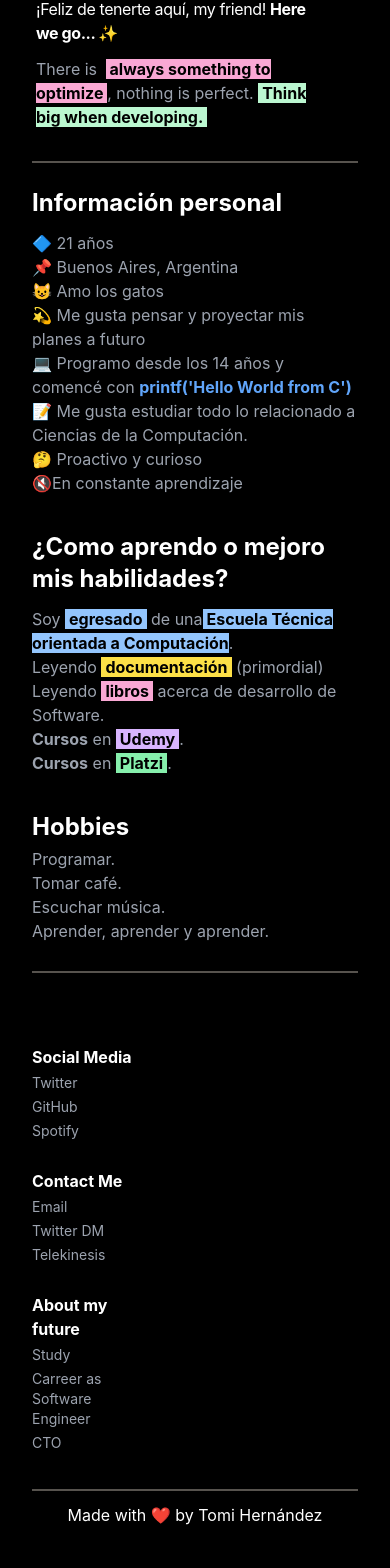
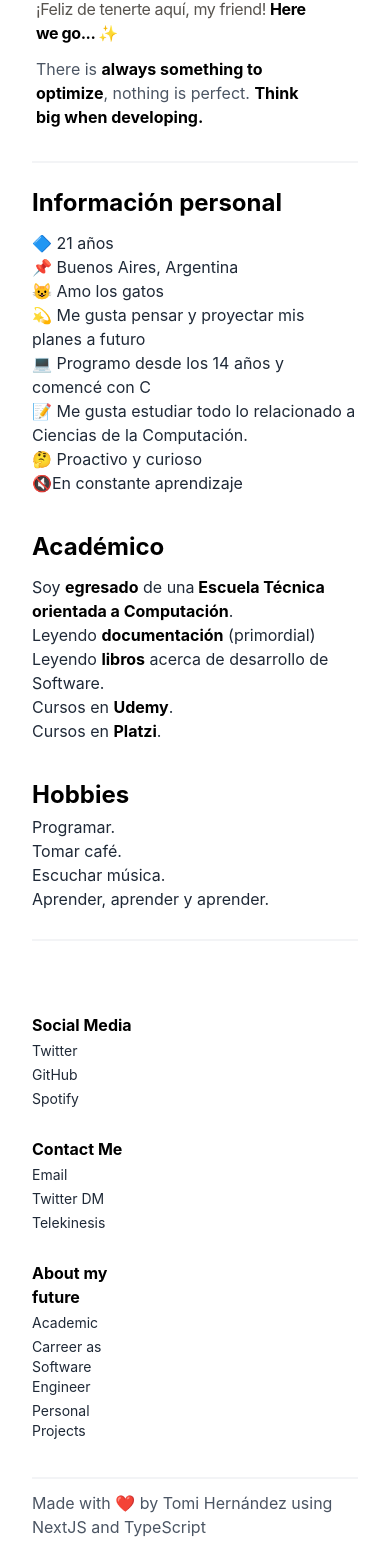
Before and after one commit to tomihq/tomihq-portfolio-v2, a Next.js app: page /aboutme in a window 390 px wide. Shown: the part 327-1895 px from the top of the page. Built offline with nearby package versions, Linux system fonts and the light colour scheme.

Commit message:
design refactor and created button UI component

```diff
--- /dev/null
+++ b/components/ui/Button.tsx
@@ -0,0 +1,18 @@
+import {ReactElement} from 'react';
+interface ButtonProps {
+    children: React.ReactNode
+    buttonClasses: string
+}
+
+export const Button = ({children, buttonClasses}:ButtonProps):ReactElement => {
+    return(
+        <button
+                  type="button"
+                  className={buttonClasses}
+                >
+                   <span>
+                        {children}
+                  </span>
+                </button>
+    )
+}
--- a/components/ui/Footer.tsx
+++ b/components/ui/Footer.tsx
@@ -36,7 +36,7 @@ export const Footer = () => {
             <div className="flex flex-col w-4/12 gap-y-1">
                <h3 className="font-bold text-md text-black dark:text-white">Contact Me</h3>
                <ul className="text-gray-800 text-sm dark:text-gray-400">
-                    <li className="mb-1"><a href="mailto:tomashernandez@gransliving.com" target={'_blank'} rel="noreferrer">Email</a></li>
+                    <li className="mb-1"><a href="mailto:hernandeztomas584@gmail.com" target={'_blank'} rel="noreferrer">Email</a></li>
                     <li className="mb-1"><a href="https://twitter.com/ttomihq" target={'_blank'} rel="noreferrer">Twitter DM</a></li>
                     <li className="mb-1"><a href="">Telekinesis</a></li>
 
@@ -46,9 +46,20 @@ export const Footer = () => {
             <div className="flex flex-col w-4/12 gap-y-1">
                <h3 className="font-bold text-md text-black dark:text-white">About my future</h3>
                <ul className="text-gray-800 text-sm dark:text-gray-400" >
-                    <li className="mb-1">Study</li>
-                    <li className="mb-1">Carreer as Software Engineer</li>
-                    <li className="mb-1">CTO</li>
+                    <li className="mb-1">
+                        <Link href="/aboutme" passHref>
+                             <a href="" rel="noreferrer">Academic</a>
+                        </Link>
+                    </li>
+                    <li className="mb-1">
+                        <Link href="/carreer" passHref>
+                             <a href="" rel="noreferrer">Carreer as Software Engineer</a>
+                        </Link>
+                    </li>
+                    <li className="mb-1"><Link href="/projects" passHref>
+                             <a href="" rel="noreferrer">Personal Projects</a>
+                        </Link>
+                    </li>
 
                 </ul>
             </div>
@@ -60,7 +71,7 @@ export const Footer = () => {
         max-w-2xl border-gray-200 mx-auto pt-3 pb-8
         sm:pb-4 bg-opacity-60 dark:text-gray-100">
         <div className='text-gray-600 dark:text-white'>
-                Made with ❤️ by Tomi Hernández
+                Made with ❤️ by Tomi Hernández using NextJS and TypeScript
         </div>
     </div>
 
--- a/components/ui/ThemeSwitcher.tsx
+++ b/components/ui/ThemeSwitcher.tsx
@@ -4,9 +4,8 @@ import { handleSetColorTheme } from '../../helpers/handleSetColorTheme';
 export const ThemeSwitcher = () => {
     const [darkTheme, setDarkTheme]= useState<boolean>();
 
-     const handleChange = () => {
-        setDarkTheme(!darkTheme);
-
+     const handleChange = (isUsingDarkTheme:boolean) => {
+        setDarkTheme(isUsingDarkTheme);
     }
     useEffect(() => {
          const initialColorValue = localStorage.getItem('theme');
@@ -19,7 +18,7 @@ export const ThemeSwitcher = () => {
     }, [darkTheme]);
 
   return (
-    <button className='w-9 h-9 bg-gray-200 rounded-lg dark:bg-gray-600 flex items-center justify-center hover:ring-2 ring-gray-300 transition-all' onClick={()=>handleChange()}>
+    <button className='w-9 h-9 bg-gray-200 rounded-lg dark:bg-gray-600 flex items-center justify-center hover:ring-2 ring-gray-300 transition-all' onClick={()=>handleChange(!darkTheme)}>
        {
         darkTheme? <svg xmlns="http://www.w3.org/2000/svg" fill="none" viewBox="0 0 24 24" strokeWidth={1.5} stroke="currentColor" className="w-6 h-6">
         <path strokeLinecap="round" strokeLinejoin="round" d="M21.752 15.002A9.718 9.718 0 0118 15.75c-5.385 0-9.75-4.365-9.75-9.75 0-1.33.266-2.597.748-3.752A9.753 9.753 0 003 11.25C3 16.635 7.365 21 12.75 21a9.753 9.753 0 009.002-5.998z" />
--- a/helpers/handleSetColorTheme.ts
+++ b/helpers/handleSetColorTheme.ts
@@ -1,9 +1,12 @@
 export const handleSetColorTheme = (darkTheme:boolean) => {
     if(typeof(darkTheme)=='boolean'){
+
         if(darkTheme){
-            document.querySelector('html')?.classList.remove('dark');
+            document.querySelector('html')?.classList.add('dark');
+            localStorage.setItem('theme', 'dark');
         }else{
-            document.querySelector('html')?.classList.add('dark')
+            document.querySelector('html')?.classList.remove('dark')
+            localStorage.setItem('theme', 'light');
         }
         return;
 
--- a/pages/aboutme.tsx
+++ b/pages/aboutme.tsx
@@ -33,7 +33,7 @@ const AboutMe: NextPage = () => {
             <div className='flex flex-col pr-8 md:w-9/12'>
                 <h1 className="font-bold text-3xl md:text-5xl tracking-tight mb-1 text-black dark:text-white pb-1">Acerca de mí</h1>
                 <h2 className='tracking-tight mb-1 ml-1 text-stone-600 dark:text-white pb-2'>¡Feliz de tenerte aquí, my friend! <b className='text-black  dark:text-white'>Here we go... ✨ </b></h2>
-                <span className='ml-1 text-gray-600 dark:text-gray-400 mb-8'>There is   <b className="bg-pink-300 text-black ml-1 pl-1"> always something to optimize </b>, nothing is perfect.  <b className="bg-green-200 text-black ml-0 px-1"> Think big when developing. </b>
+                <span className='ml-1 text-gray-600 dark:text-gray-400 mb-8'>There is   <b className="text-black dark:text-white"> always something to optimize</b>, nothing is perfect.  <b className="text-black dark:text-white"> Think big when developing. </b>
                 </span>
             </div>
             <div className='flex flex-col'>
@@ -54,7 +54,7 @@ const AboutMe: NextPage = () => {
                                 <li>📌 Buenos Aires, Argentina </li>
                                 <li>😺 Amo los gatos</li>
                                 <li>💫 Me gusta pensar y proyectar mis planes a futuro</li>
-                                <li>💻 Programo desde los 14 años y comencé con <b className='text-blue-400'>printf('Hello World from C')</b></li>
+                                <li>💻 Programo desde los 14 años y comencé con C</li>
                                 <li>📝 Me gusta estudiar todo lo relacionado a Ciencias de la Computación.</li>
                                 <li>🤔 Proactivo y curioso</li>
                                 <li>🔇En constante aprendizaje</li>
@@ -63,15 +63,15 @@ const AboutMe: NextPage = () => {
             </section>
 
             <section className='flex flex-col gap-1 mb-7 md:w-1/2'>
-                <h3 className='font-bold text-2xl text-black dark:text-white mb-2'>¿Como aprendo o mejoro mis habilidades?</h3>
+                <h3 className='font-bold text-2xl text-black dark:text-white mb-2'>Académico</h3>
                     <div className='flex flex-col md:flex-row gap-6 text-gray-800 dark:text-gray-400'>
                         <ol>
-                                <li>Soy <b className='bg-blue-300 px-1 text-black'>egresado</b>  de una
-                                <b className='bg-blue-300 pl-1 text-black'>Escuela Técnica orientada a Computación</b>. </li>
-                                <li>Leyendo <b className='bg-yellow-300 px-1 text-black'>documentación</b> (primordial)</li>
-                                <li>Leyendo <b className='bg-pink-300 px-1 text-black'>libros</b> acerca de desarrollo de Software.</li>
-                                <li><b>Cursos</b> en <b className='bg-purple-300 px-1 text-black'>Udemy</b>.</li>
-                                <li><b>Cursos</b> en <b className='bg-green-300 px-1 text-black'>Platzi</b>.</li>
+                                <li>Soy <b className='text-black dark:text-white'>egresado</b>  de una
+                                <b className=' text-black dark:text-white'> Escuela Técnica orientada a Computación</b>. </li>
+                                <li>Leyendo <b className=' text-black dark:text-white'>documentación</b> (primordial)</li>
+                                <li>Leyendo <b className='text-black dark:text-white'>libros</b> acerca de desarrollo de Software.</li>
+                                <li>Cursos en <b className='text-black dark:text-white'>Udemy</b>.</li>
+                                <li>Cursos en <b className='text-black dark:text-white'>Platzi</b>.</li>
 
                         </ol>
                 </div>
--- a/pages/carreer.tsx
+++ b/pages/carreer.tsx
@@ -10,7 +10,7 @@ const Carreer: NextPage = () => {
         <section className='flex flex-col-reverse justify-between md:flex-row border-gray-100 border-b-2 mb-6 dark:border-stone-600'>
             <div className='flex flex-col pr-8 md:w-9/12'>
                 <h1 className="font-bold text-3xl md:text-5xl tracking-tight mb-1 text-black dark:text-white pb-1">Software Engineer Experience</h1>
-                <h2 className='tracking-tight mb-1 ml-1 text-stone-600 dark:text-white pb-2'>I even used a banana to create software, <b className='text-black  dark:text-white'> yeeesh✨ </b></h2>
+                <h2 className='tracking-tight mb-1 ml-1 text-stone-600 dark:text-white pb-2'>I even used a banana to create software <b className='text-black  dark:text-white'> ✨ </b></h2>
                 <span className='ml-1 text-gray-600 dark:text-gray-400 mb-8'>I've programmed in Haskell, C, Visual Basic, Java, PHP and currently TypeScript.
 
 
@@ -27,7 +27,7 @@ const Carreer: NextPage = () => {
        <div className='flex flex-col gap-2 justify-between flex-wrap md:flex-row border-gray-100 border-b-2
     dark:border-stone-600 mb-2'>
         <section className='flex flex-col gap-1 mb-7 md:w-1/3'>
-                <h3 className='font-bold text-2xl text-black dark:text-white mb-2'>The Beginning</h3>
+                <h3 className='font-bold text-2xl text-black dark:text-white mb-2'>Timeline</h3>
                     <div className='flex flex-col text-gray-800 dark:text-gray-400 gap-1'>
                         <span><span className='font-semibold dark:text-gray-400'>Hobby:</span> 2010 using Scratch</span>
                         <span><span className='font-semibold dark:text-gray-400'>Study:</span> 2016 learning Algorithms and Data Estructures at School</span>
```
Also changed, not shown: pages/index.tsx (+19 -24 lines), pages/projects.tsx (+4 -36 lines).
